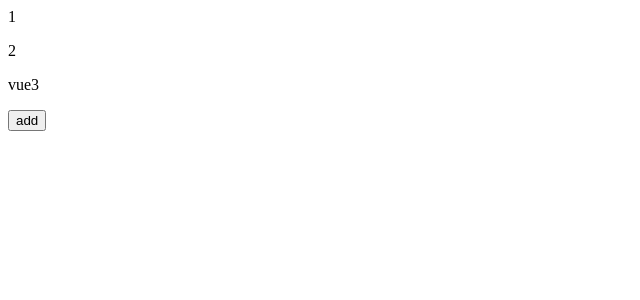
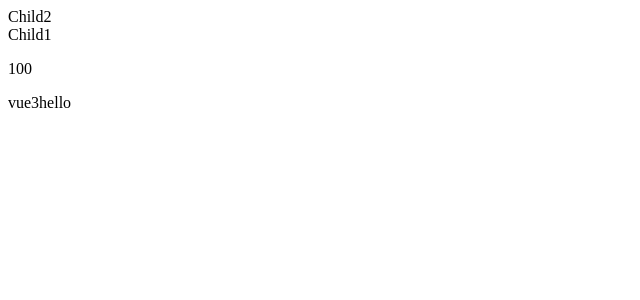
Before and after one commit to zhixi0912/study, a Vue app in the folder vue3/shopping-cart/: page / in a window 1280 px wide. Shown: the top 300 px of the page, without its empty margins (0-640 px from the left). Built offline with nearby package versions, Linux system fonts and the light colour scheme.

Commit message:
props and emits

```diff
--- a/vue3/shopping-cart/src/App.vue
+++ b/vue3/shopping-cart/src/App.vue
@@ -11,7 +11,9 @@
 // import Demo from './views/08-event/Demo.vue'
 // import Demo from './views/09-form/Demo.vue'
 // import Demo from './views/10-life-cycle/Demo.vue'
-import Demo from './views/11-watcher/Demo.vue'
+// import Demo from './views/11-watcher/Demo.vue'
+// import Demo from './views/12-components/Demo.vue'
+import Demo from './views/13-props/Demo.vue'
 </script>
 
 <template>
--- a/vue3/shopping-cart/src/main.js
+++ b/vue3/shopping-cart/src/main.js
@@ -3,8 +3,10 @@ import { createApp } from 'vue'
 import { createPinia } from 'pinia'
 import App from './App.vue'
 // import router from './router'
+import GlobalComponents from './views/12-components/GlobalComponents.vue'
 
 const app = createApp(App)
 // app.use(router)
+app.component('GC',GlobalComponents)
 app.use(createPinia())
 app.mount('#app')
--- a/vue3/shopping-cart/src/views/11-watcher/Demo.vue
+++ b/vue3/shopping-cart/src/views/11-watcher/Demo.vue
@@ -8,6 +8,7 @@
 </template>
 
 <script setup>
+    //侦听器
  import { computed } from '@vue/reactivity';
 import { ref, watchEffect, watch  } from 'vue';
  const count = ref(1)
--- /dev/null
+++ b/vue3/shopping-cart/src/views/12-components/GlobalComponents.vue
@@ -0,0 +1,13 @@
+<template>
+    <div>
+        Global
+    </div>
+</template>
+
+<script setup>
+//全局注册组件
+</script>
+
+<style lang="css">
+
+</style>
--- /dev/null
+++ b/vue3/shopping-cart/src/views/13-props/Child1.vue
@@ -0,0 +1,22 @@
+<template>
+    <div>
+        Child1
+        <p>{{count.count}}</p>
+    </div>
+</template>
+
+<script setup>
+    //局部注册组件
+    import {ref, onMounted} from 'vue'
+    const count = defineProps(['count'])
+    const title = ref('hello')
+    const emit = defineEmits(['my-event1'])
+    console.log('child1--->', count.count)
+    onMounted(()=>{
+        emit('my-event1', title)
+    })
+</script>
+
+<style lang="css">
+
+</style>
--- /dev/null
+++ b/vue3/shopping-cart/src/views/13-props/Child2.vue
@@ -0,0 +1,19 @@
+<template>
+    <div>
+        Child2
+    </div>
+</template>
+
+<script setup>
+    //局部注册组件
+    import {ref, onMounted} from 'vue'
+    const title = ref ('vue3')
+    const emit = defineEmits(['my-event2'])
+    onMounted(()=>{
+        emit('my-event2', title)
+    })
+</script>
+
+<style lang="css">
+
+</style>
--- /dev/null
+++ b/vue3/shopping-cart/src/views/13-props/Demo.vue
@@ -0,0 +1,32 @@
+<template>
+    <div>
+        <Child2 :count="count" @my-event2="handelEvent"></Child2>
+    </div>
+    <div>
+        <Child1 :count="count" @my-event1="handelClick"></Child1>
+    </div>
+    <div>
+        {{title}}
+    </div>
+</template>
+
+<script setup>
+    //注册组件
+ import {ref} from 'vue'
+ import Child1 from './Child1.vue'
+ import Child2 from './Child2.vue'
+ const title = ref('')
+ const count = ref(100)
+ const handelClick =(e)=>{
+    console.log('来自child1-->', e.value)
+    title.value += e.value
+ }
+ const handelEvent=(e)=>{
+    console.log('来自child2-->', e.value)
+    title.value += e.value
+ }
+</script>
+
+<style lang="css">
+
+</style>
```
Also changed, not shown: vue3/shopping-cart/src/views/12-components/Child.vue (added, +13 -0 lines), vue3/shopping-cart/src/views/12-components/Demo.vue (added, +17 -0 lines).
